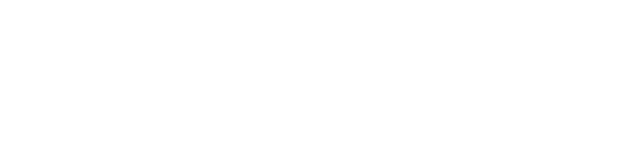
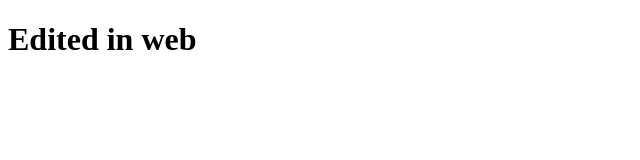
Before and after one commit to AyeshaSiddique01/Mids-Practic, a plain HTML site: page index.html in a window 1280 px wide. Shown: the whole page, without its empty margins (0-640 px from the left). Drawn offline with Linux system fonts and the light colour scheme.

Commit message:
Update index.html
in web again

```diff
--- a/index.html
+++ b/index.html
@@ -7,6 +7,6 @@
     <title>Document</title>
 </head>
 <body>
-
+    <h1>Edited in web</h1>
 </body>
 </html>
```
